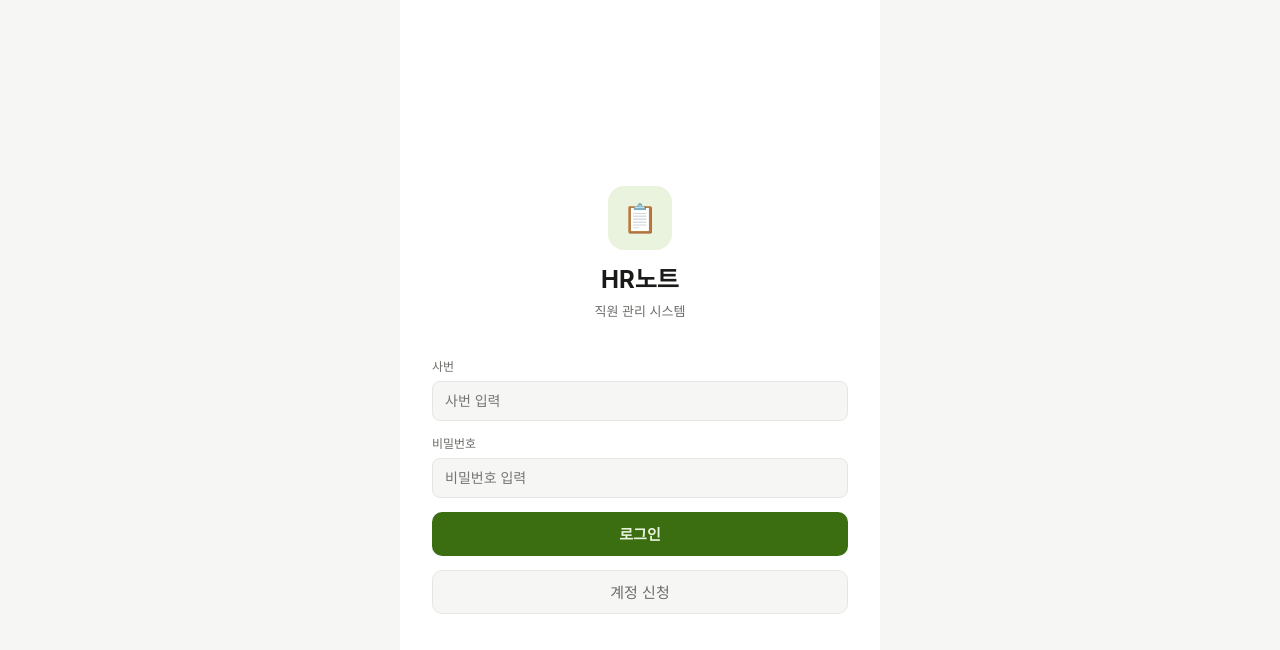
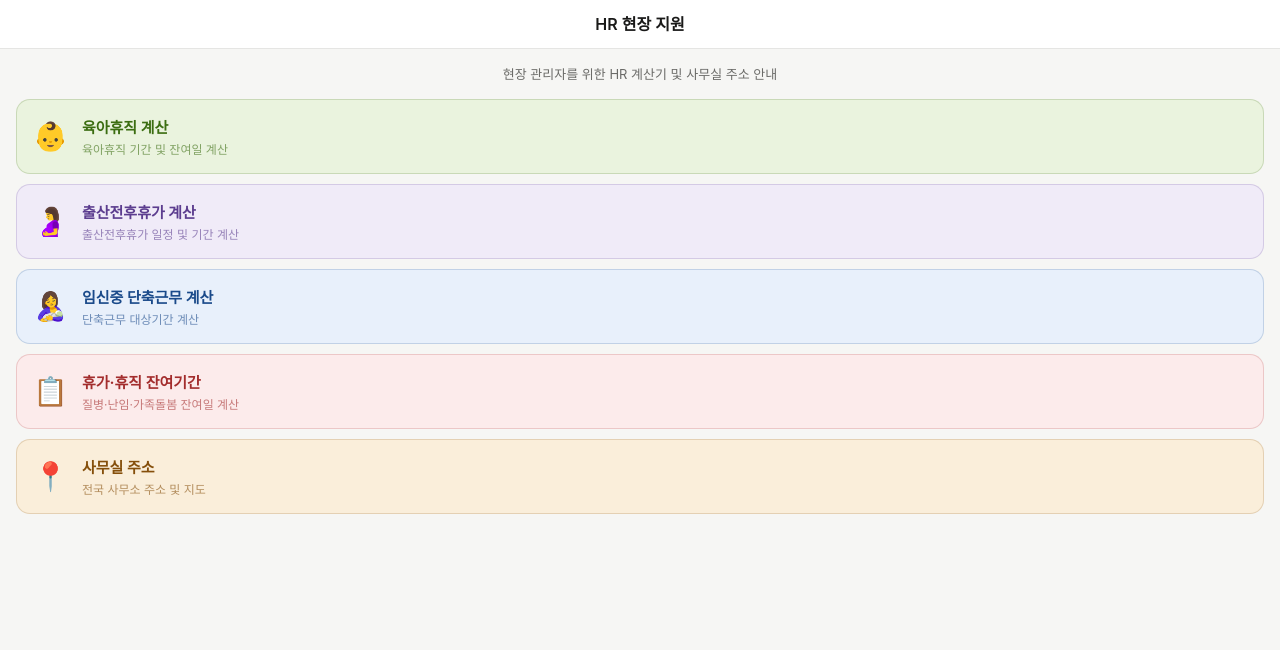
Before and after one commit to shinsak12-sketch/hr-note, a React (Vite) app in the folder frontend/: page /field in a window 1280 px wide. Before the commit this address led to /login. Shown: the top 650 px of the page. Built offline with nearby package versions, Linux system fonts and the light colour scheme; no server answers.

Commit message:
feat: 현장 공개 페이지 추가 (/field)

```diff
--- a/frontend/src/App.jsx
+++ b/frontend/src/App.jsx
@@ -15,6 +15,7 @@ import AccountRequest from './pages/AccountRequest.jsx';
 import Settings from './pages/Settings.jsx';
 import PermissionSettings from './pages/PermissionSettings.jsx';
 import LogMgmt from './pages/LogMgmt.jsx';
+import FieldHub from './pages/FieldHub.jsx';
 import Scoring from './pages/Scoring.jsx';
 import TaskHome from './pages/TaskHome.jsx';
 import TaskInput from './pages/TaskInput.jsx';
@@ -69,6 +70,13 @@ export default function App() {
     <Routes>
       <Route path="/login" element={<Login />} />
       <Route path="/request" element={<AccountRequest />} />
+      {/* 현장 공개 페이지 - 로그인 불필요 */}
+      <Route path="/field" element={<FieldHub />} />
+      <Route path="/field/parental-leave" element={<ParentalLeaveCalc />} />
+      <Route path="/field/maternity" element={<MaternityCalc />} />
+      <Route path="/field/pregnancy" element={<PregnancyCalc />} />
+      <Route path="/field/leave" element={<LeaveCalc />} />
+      <Route path="/field/office" element={<OfficeHome />} />
 
       {/* 자산관리 */}
       <Route path="/asset-mgmt" element={<PrivateRoute><PermissionGuard menuKey="general"><AssetHome /></PermissionGuard></PrivateRoute>} />
--- /dev/null
+++ b/frontend/src/pages/FieldHub.jsx
@@ -0,0 +1,38 @@
+import React from 'react';
+import { useNavigate } from 'react-router-dom';
+
+const CARDS = [
+  { icon: '👶', title: '육아휴직 계산', desc: '육아휴직 기간 및 잔여일 계산', color: '#3B6D11', bg: '#EAF3DE', path: '/field/parental-leave' },
+  { icon: '🤰', title: '출산전후휴가 계산', desc: '출산전후휴가 일정 및 기간 계산', color: '#5C3D8F', bg: '#F0EBF8', path: '/field/maternity' },
+  { icon: '🤱', title: '임신중 단축근무 계산', desc: '단축근무 대상기간 계산', color: '#1A4A8A', bg: '#E8F0FB', path: '/field/pregnancy' },
+  { icon: '📋', title: '휴가·휴직 잔여기간', desc: '질병·난임·가족돌봄 잔여일 계산', color: '#A32D2D', bg: '#FCEBEB', path: '/field/leave' },
+  { icon: '📍', title: '사무실 주소', desc: '전국 사무소 주소 및 지도', color: '#854F0B', bg: '#FAEEDA', path: '/field/office' },
+];
+
+export default function FieldHub() {
+  const nav = useNavigate();
+  return (
+    <div className="container">
+      <div className="header">
+        <div style={{ width: 40 }} />
+        <div className="header-title">HR 현장 지원</div>
+        <div style={{ width: 40 }} />
+      </div>
+      <div style={{ padding: '16px', display: 'flex', flexDirection: 'column', gap: 10 }}>
+        <div style={{ fontSize: 13, color: 'var(--text2)', marginBottom: 4, textAlign: 'center' }}>
+          현장 관리자를 위한 HR 계산기 및 사무실 주소 안내
+        </div>
+        {CARDS.map((c, i) => (
+          <button key={i} onClick={() => nav(c.path)}
+            style={{ display: 'flex', alignItems: 'center', gap: 14, padding: '16px', borderRadius: 14, border: `0.5px solid ${c.color}30`, background: c.bg, cursor: 'pointer', textAlign: 'left', width: '100%', fontFamily: 'inherit' }}>
+            <span style={{ fontSize: 28, flexShrink: 0 }}>{c.icon}</span>
+            <div>
+              <div style={{ fontWeight: 700, fontSize: 15, color: c.color, marginBottom: 3 }}>{c.title}</div>
+              <div style={{ fontSize: 12, color: c.color + '99' }}>{c.desc}</div>
+            </div>
+          </button>
+        ))}
+      </div>
+    </div>
+  );
+}
--- a/frontend/src/pages/LeaveCalc.jsx
+++ b/frontend/src/pages/LeaveCalc.jsx
@@ -74,7 +74,7 @@ export default function LeaveCalc() {
   return (
     <div className="app-container">
       <div className="header">
-        <button className="header-back" onClick={() => nav('/hr-calc')}>
+        <button className="header-back" onClick={() => nav(window.location.pathname.startsWith('/field') ? '/field' : '/hr-calc')}>
           <svg viewBox="0 0 24 24" fill="none" stroke="currentColor" strokeWidth="2"><path d="m15 18-6-6 6-6"/></svg>
           뒤로
         </button>
--- a/frontend/src/pages/MaternityCalc.jsx
+++ b/frontend/src/pages/MaternityCalc.jsx
@@ -64,7 +64,7 @@ export default function MaternityCalc() {
   return (
     <div className="app-container">
       <div className="header">
-        <button className="header-back" onClick={() => nav('/hr-calc')}>
+        <button className="header-back" onClick={() => nav(window.location.pathname.startsWith('/field') ? '/field' : '/hr-calc')}>
           <svg viewBox="0 0 24 24" fill="none" stroke="currentColor" strokeWidth="2"><path d="m15 18-6-6 6-6"/></svg>
           뒤로
         </button>
--- a/frontend/src/pages/OfficeHome.jsx
+++ b/frontend/src/pages/OfficeHome.jsx
@@ -98,7 +98,7 @@ export default function OfficeHome() {
   return (
     <div className="app-container">
       <div className="header">
-        <button className="header-back" onClick={() => nav('/')}>
+        <button className="header-back" onClick={() => nav(window.location.pathname.startsWith('/field') ? '/field' : '/')}>
           <svg viewBox="0 0 24 24" fill="none" stroke="currentColor" strokeWidth="2"><path d="m15 18-6-6 6-6"/></svg>
           홈
         </button>
--- a/frontend/src/pages/ParentalLeaveCalc.jsx
+++ b/frontend/src/pages/ParentalLeaveCalc.jsx
@@ -122,7 +122,7 @@ export default function ParentalLeaveCalc() {
   return (
     <div className="app-container">
       <div className="header">
-        <button className="header-back" onClick={() => nav('/hr-calc')}>
+        <button className="header-back" onClick={() => nav(window.location.pathname.startsWith('/field') ? '/field' : '/hr-calc')}>
           <svg viewBox="0 0 24 24" fill="none" stroke="currentColor" strokeWidth="2"><path d="m15 18-6-6 6-6"/></svg>
           뒤로
         </button>
--- a/frontend/src/pages/PregnancyCalc.jsx
+++ b/frontend/src/pages/PregnancyCalc.jsx
@@ -38,7 +38,7 @@ export default function PregnancyCalc() {
   return (
     <div className="app-container">
       <div className="header">
-        <button className="header-back" onClick={() => nav('/hr-calc')}>
+        <button className="header-back" onClick={() => nav(window.location.pathname.startsWith('/field') ? '/field' : '/hr-calc')}>
           <svg viewBox="0 0 24 24" fill="none" stroke="currentColor" strokeWidth="2"><path d="m15 18-6-6 6-6"/></svg>
           뒤로
         </button>
```
Also changed, not shown: 1 other file (tests, documents, lock files or other folders).
